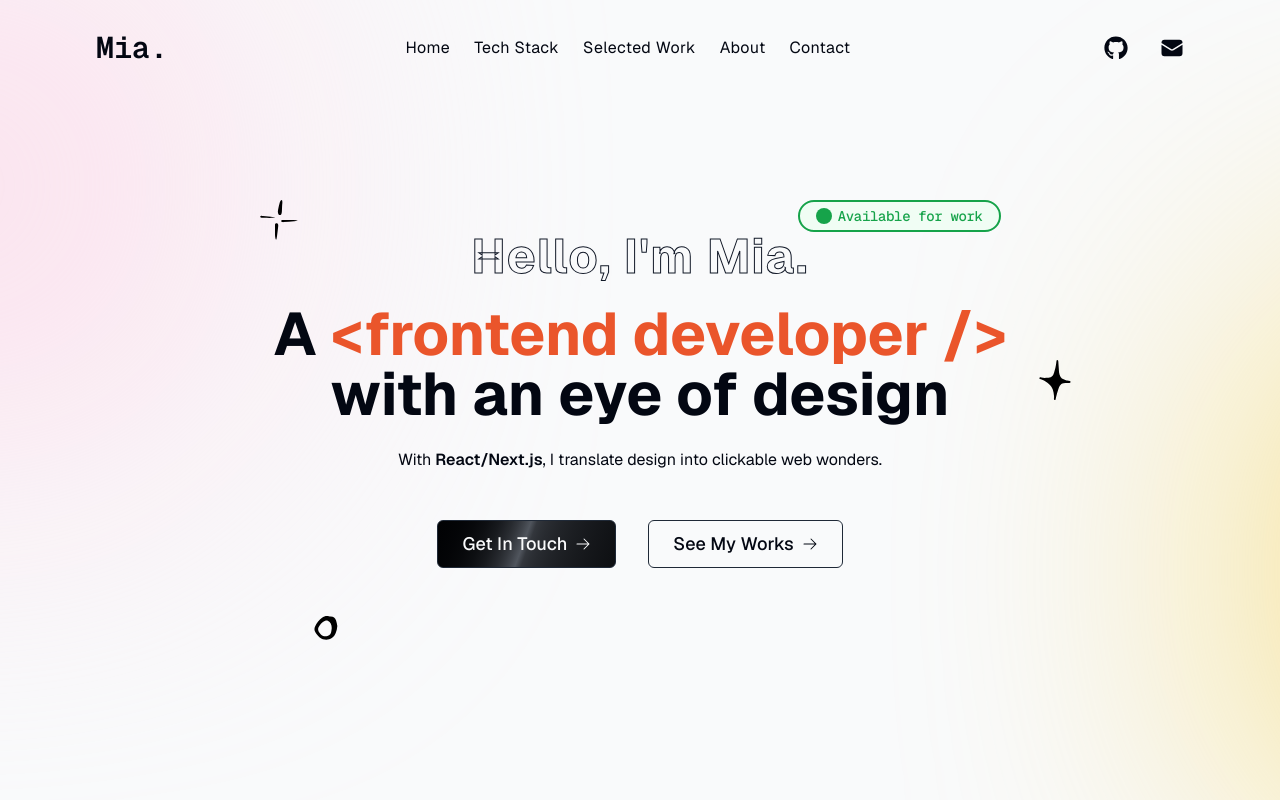
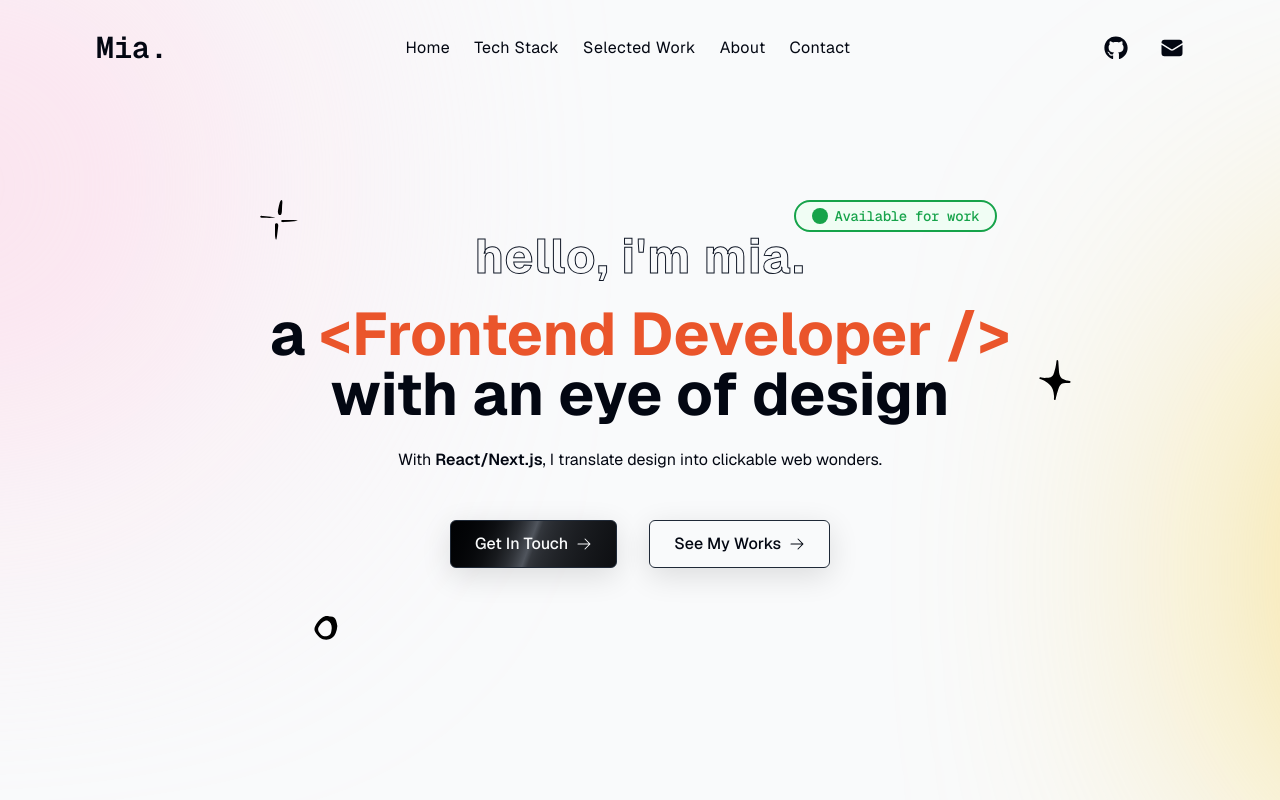
Before and after one commit to miawithcode/portfolio, a Next.js app: page / in a window 1280 px wide. Built offline with nearby package versions, Linux system fonts and the light colour scheme.

Commit message:
chore: update Hero text

```diff
--- a/src/components/section/Hero.tsx
+++ b/src/components/section/Hero.tsx
@@ -24,7 +24,7 @@ const Hero = () => {
           <div className="relative">
             {/* Name */}
             <h2 className="font-outline text-4xl font-bold tracking-wide text-transparent md:text-5xl">
-              Hello, I&apos;m Mia.
+              hello, i&apos;m mia.
             </h2>
             {/* Status */}
             <div className="absolute -right-16 -top-8 flex items-center gap-1.5 rounded-full border-2 border-green-600 bg-green-50 px-4 py-1 md:-right-48 md:-top-8 md:px-4">
@@ -37,9 +37,9 @@ const Hero = () => {
           {/* Title */}
           <div>
             <h1 className="text-center text-3xl font-bold leading-snug md:text-6xl">
-              A{" "}
+              a{" "}
               <span className="text-primary">
-                &lt;frontend developer &#47;&gt;
+                &lt;Frontend Developer &#47;&gt;
               </span>
               <br />
               with an eye of design
@@ -56,7 +56,7 @@ const Hero = () => {
           <div className="flex space-x-4 pt-6 md:space-x-8">
             <div>
               <Link
-                className="button-shimmer h-10 px-6 text-sm font-medium text-gray-50 md:h-12 md:text-lg"
+                className="button-shimmer h-10 px-6 text-sm font-medium text-gray-50 shadow-[0_8px_30px_rgb(0,0,0,0.12)] md:h-12 md:text-base"
                 href="#contact"
               >
                 Get In Touch
@@ -65,7 +65,7 @@ const Hero = () => {
             </div>
             <div>
               <Link
-                className="inline-flex h-10 items-center justify-center rounded-md border border-gray-800 px-6 text-sm font-medium md:h-12 md:text-lg"
+                className="inline-flex h-10 items-center justify-center rounded-md border border-gray-800 px-6 text-sm font-medium shadow-[0_8px_30px_rgb(0,0,0,0.12)] md:h-12 md:text-base"
                 href="#works"
               >
                 See My Works
```
